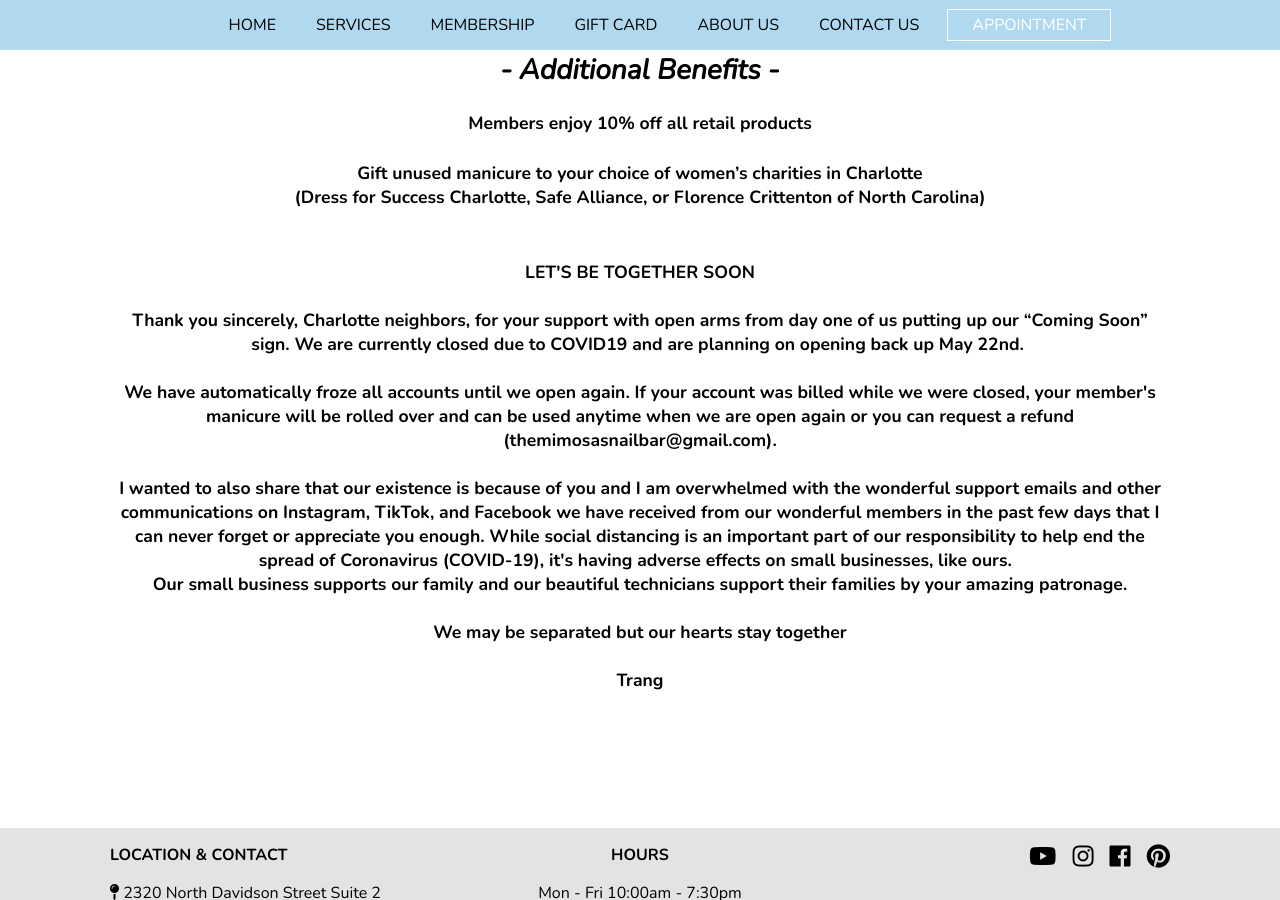
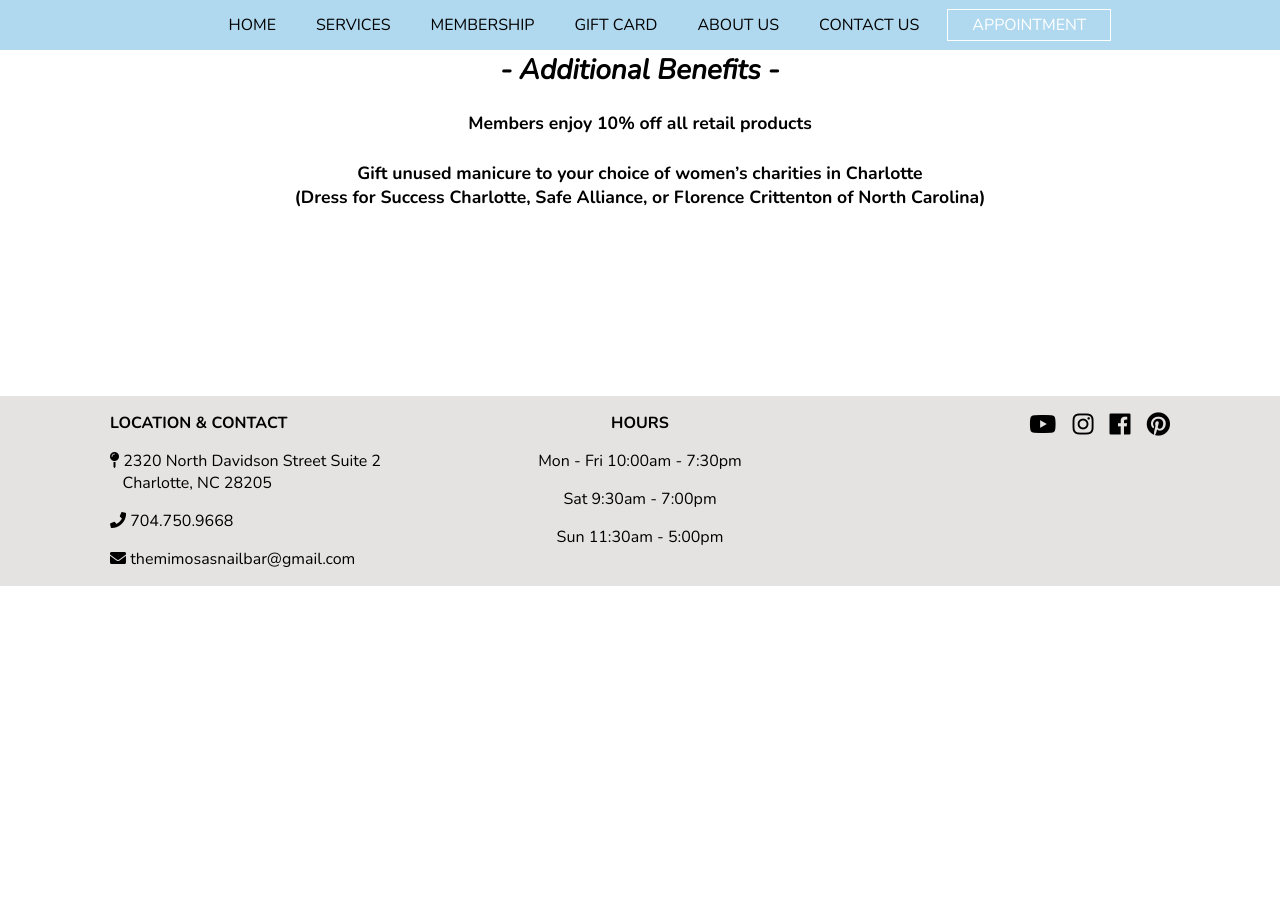
Before and after one commit to mimosasnailbar/mimosas, a Jekyll site: the page built from membership.html, in a window 1280 px wide and 900 px high, scrolled down 1581 px. Built offline with Jekyll 4.4.1, drawn with Linux system fonts in a browser that asks for light colours; nearby versions of some CDN libraries; after the commit the page ends 2167 px from its top, so only the background shows below that.

Commit message:
Updated 'membership.html' via CloudCannon

```diff
--- a/membership.html
+++ b/membership.html
@@ -44,7 +44,7 @@ layout: default
 
 		</p>
 		<p class="editable">
-			LET'S BE TOGETHER SOON<br /><br />Thank you sincerely, Charlotte neighbors, for your support with open arms from day one of us putting up our &ldquo;Coming Soon&rdquo; sign. We are currently closed due to COVID19 and are planning on opening back up May 22nd.&nbsp;<br />&nbsp;<br />We have automatically froze all accounts until we open again. If your account was billed while we were closed, your member's manicure will be rolled over and can be used anytime when we are open again or you can request a refund (themimosasnailbar@gmail.com).<br />&nbsp;<br />I wanted to also share that our existence is because of you and I am overwhelmed with the wonderful support emails and other communications on Instagram, TikTok, and Facebook we have received from our wonderful members in the past few days that I can never forget or appreciate you enough. While social distancing is an important part of our responsibility to help end the spread of Coronavirus (COVID-19), it's having adverse effects on small businesses, like ours. &nbsp;<br />&nbsp;Our small business supports our family and our beautiful technicians support their families by your amazing patronage.&nbsp;<br />&nbsp;<br />We may be separated but our hearts stay together<br />&nbsp;<br />Trang
+
 		</p>
 		<p class="membership__offers--last editable">
 			<em></em>
```
